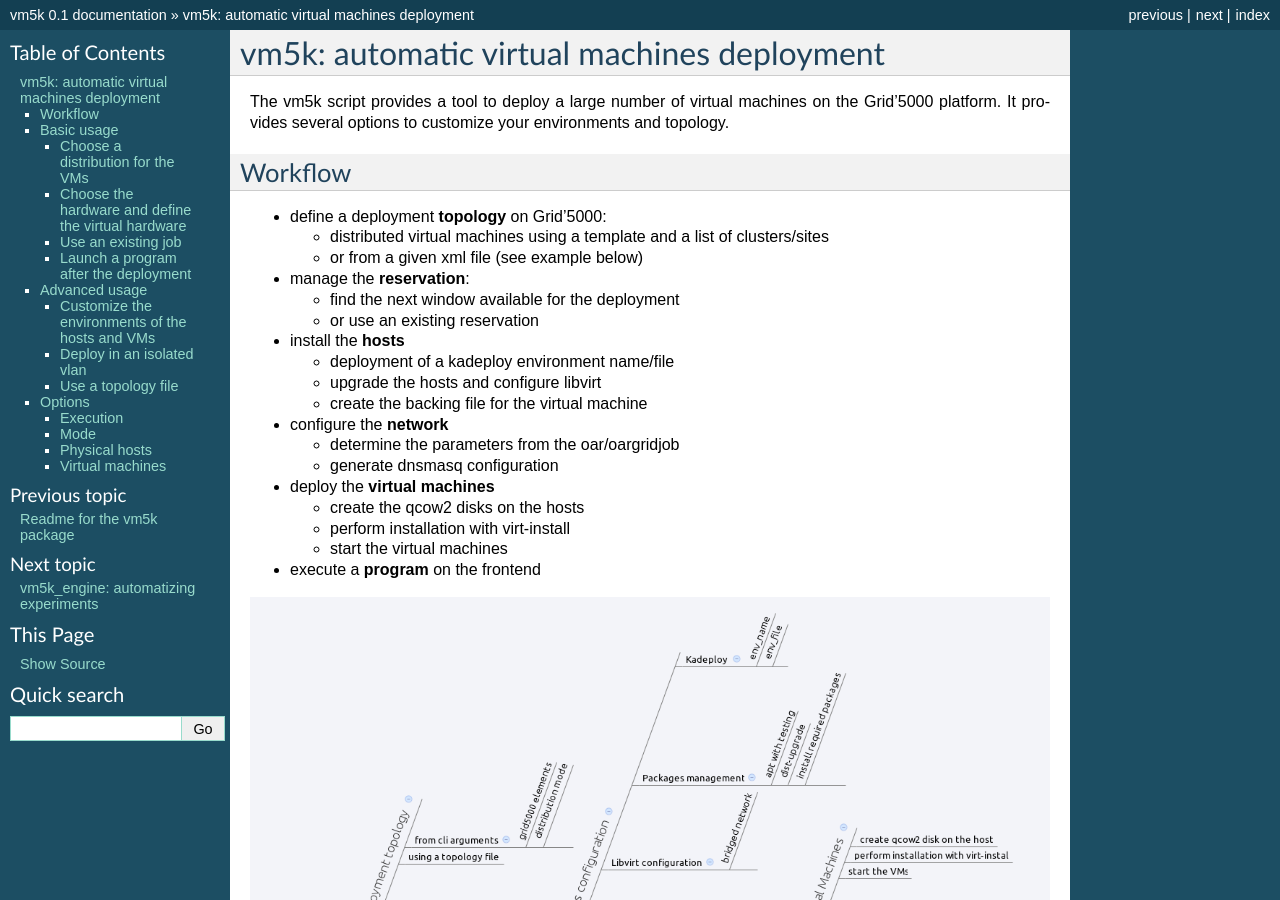
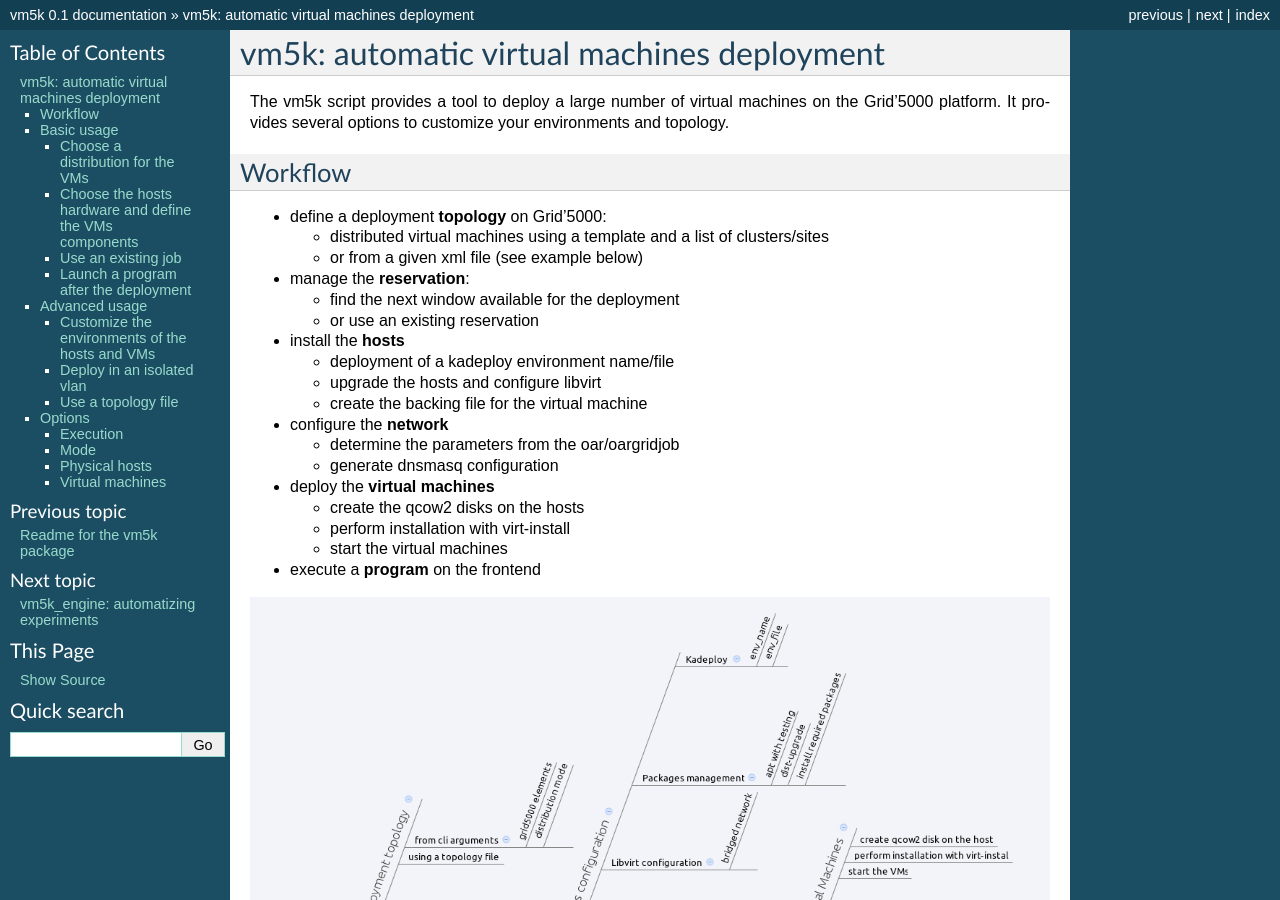
Before and after one commit to lpouillo/vm5k, a Sphinx documentation site: the page built from docs/vm5k.rst, in a window 1280 px wide and 900 px high. Built offline with Sphinx 7.4.7, drawn with Linux system fonts in a browser that asks for light colours; formulas are drawn with MathJax 3; some of the changed text lies outside the part shown.

Commit message:
update doc

```diff
--- a/docs/vm5k.rst
+++ b/docs/vm5k.rst
@@ -73,8 +73,9 @@
 vm5k package.
 
 
-Choose the hardware and define the virtual hardware
-^^^^^^^^^^^^^^^^^^^^^^^^^^^^^^^^^^^^^^^^^^^^^^^^^^^
+Choose the hosts hardware and define the VMs components
+^^^^^^^^^^^^^^^^^^^^^^^^^^^^^^^^^^^^^^^^^^^^^^^^^^^^^^^
+
 If you want to test your application on a specific hardware (CPU, RAM, ...), you can select the
 Grid'5000 elements you want to use by giving a list of cluster or sites::
 
```
